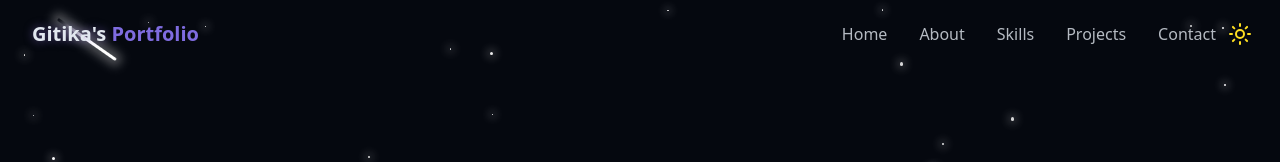
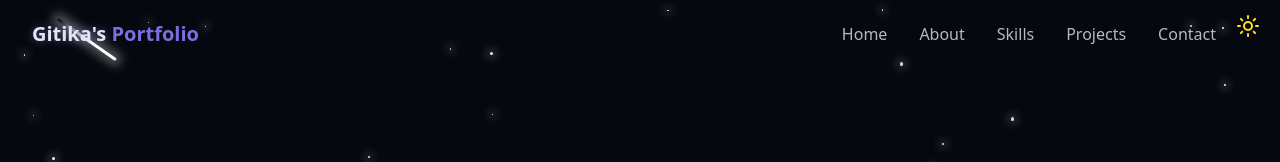
Before and after one commit to gitika0612/Portfolio, a React (Vite) app: page / in a window 1280 px wide. Shown: the top 162 px of the page. Built offline with nearby package versions, Linux system fonts and the light colour scheme.

Commit message:
fixed icon

```diff
--- a/src/components/ThemeToggle.jsx
+++ b/src/components/ThemeToggle.jsx
@@ -34,7 +34,7 @@ export const ThemeToggle = () => {
     <button
       onClick={toggleTheme}
       className={cn(
-        "fixed max-sm:hidden top-3.5 right-5 z-50 p-2 rounded-full transition-colors duration-300 cursor-pointer",
+        "fixed max-sm:hidden top-3.5 right-5 z-50 rounded-full transition-colors duration-300 cursor-pointer",
         "focus:outlin-hidden"
       )}
     >
```
